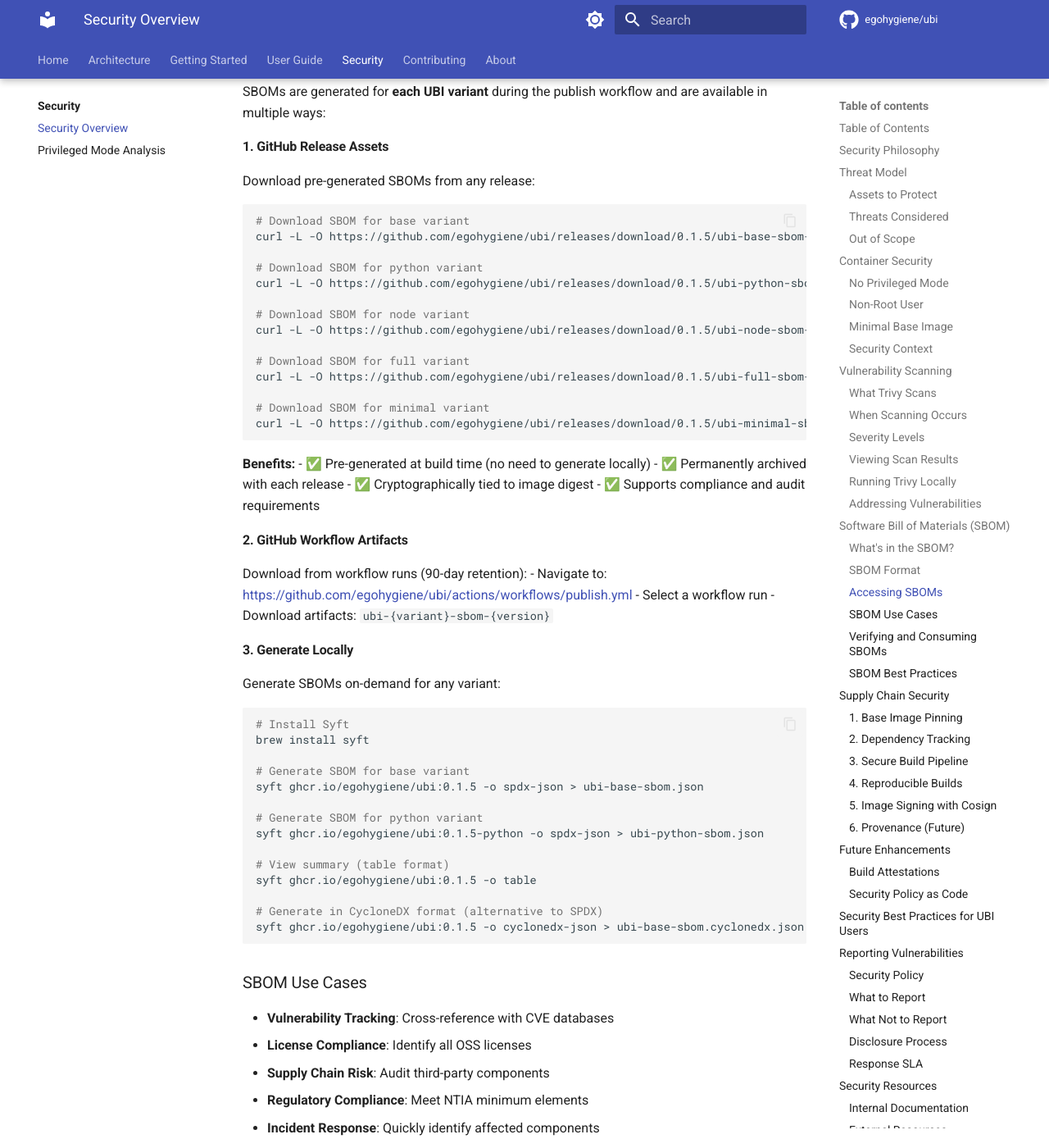
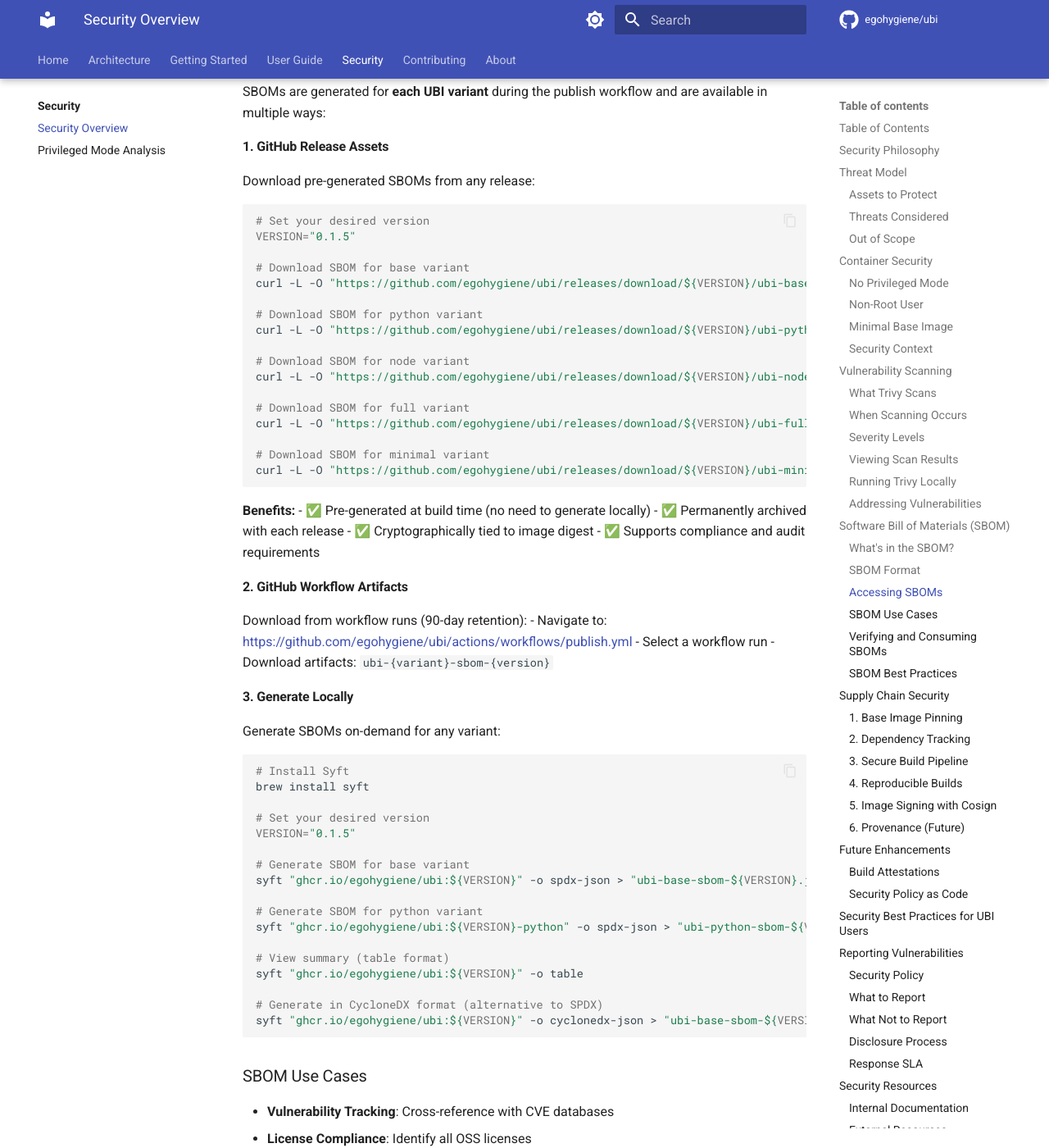
Before and after one commit to egohygiene/ubi, an MkDocs documentation site: the page built from docs/security-overview.md, in a window 1280 px wide and 1400 px high, scrolled down 6550 px. Shown: the whole window at 82% size. Built offline with MkDocs 1.6.1 and Material for MkDocs 9.7.7, drawn with Linux system fonts in a browser that asks for light colours; comment, search, counter and statistics services are not loaded; the version menu is left out; some of the changed text lies outside the part shown.

Commit message:
Address code review feedback: use version variables in documentation examples
Co-authored-by: szmyty <14865041+szmyty@users.noreply.github.com>

````diff
--- a/docs/security-overview.md
+++ b/docs/security-overview.md
@@ -247,20 +247,23 @@ SBOMs are generated for **each UBI variant** during the publish workflow and are
 Download pre-generated SBOMs from any release:
 
 ```bash
+# Set your desired version
+VERSION="0.1.5"
+
 # Download SBOM for base variant
-curl -L -O https://github.com/egohygiene/ubi/releases/download/0.1.5/ubi-base-sbom-0.1.5.spdx.json
+curl -L -O "https://github.com/egohygiene/ubi/releases/download/${VERSION}/ubi-base-sbom-${VERSION}.spdx.json"
 
 # Download SBOM for python variant
-curl -L -O https://github.com/egohygiene/ubi/releases/download/0.1.5/ubi-python-sbom-0.1.5.spdx.json
+curl -L -O "https://github.com/egohygiene/ubi/releases/download/${VERSION}/ubi-python-sbom-${VERSION}.spdx.json"
 
 # Download SBOM for node variant
-curl -L -O https://github.com/egohygiene/ubi/releases/download/0.1.5/ubi-node-sbom-0.1.5.spdx.json
+curl -L -O "https://github.com/egohygiene/ubi/releases/download/${VERSION}/ubi-node-sbom-${VERSION}.spdx.json"
 
 # Download SBOM for full variant
-curl -L -O https://github.com/egohygiene/ubi/releases/download/0.1.5/ubi-full-sbom-0.1.5.spdx.json
+curl -L -O "https://github.com/egohygiene/ubi/releases/download/${VERSION}/ubi-full-sbom-${VERSION}.spdx.json"
 
 # Download SBOM for minimal variant
-curl -L -O https://github.com/egohygiene/ubi/releases/download/0.1.5/ubi-minimal-sbom-0.1.5.spdx.json
+curl -L -O "https://github.com/egohygiene/ubi/releases/download/${VERSION}/ubi-minimal-sbom-${VERSION}.spdx.json"
 ```
 
 **Benefits:**
@@ -284,17 +287,20 @@ Generate SBOMs on-demand for any variant:
    # Install Syft
    brew install syft
 
+   # Set your desired version
+   VERSION="0.1.5"
+
    # Generate SBOM for base variant
-   syft ghcr.io/egohygiene/ubi:0.1.5 -o spdx-json > ubi-base-sbom.json
+   syft "ghcr.io/egohygiene/ubi:${VERSION}" -o spdx-json > "ubi-base-sbom-${VERSION}.json"
 
    # Generate SBOM for python variant
-   syft ghcr.io/egohygiene/ubi:0.1.5-python -o spdx-json > ubi-python-sbom.json
+   syft "ghcr.io/egohygiene/ubi:${VERSION}-python" -o spdx-json > "ubi-python-sbom-${VERSION}.json"
 
    # View summary (table format)
-   syft ghcr.io/egohygiene/ubi:0.1.5 -o table
+   syft "ghcr.io/egohygiene/ubi:${VERSION}" -o table
 
    # Generate in CycloneDX format (alternative to SPDX)
-   syft ghcr.io/egohygiene/ubi:0.1.5 -o cyclonedx-json > ubi-base-sbom.cyclonedx.json
+   syft "ghcr.io/egohygiene/ubi:${VERSION}" -o cyclonedx-json > "ubi-base-sbom-${VERSION}.cyclonedx.json"
    ```
 
 ### SBOM Use Cases
@@ -313,35 +319,44 @@ Generate SBOMs on-demand for any variant:
 # Install SPDX tools
 pip install spdx-tools
 
+# Set your version
+VERSION="0.1.5"
+
 # Validate SBOM structure
-pyspdxtools -i ubi-base-sbom-0.1.5.spdx.json
+pyspdxtools -i "ubi-base-sbom-${VERSION}.spdx.json"
 
 # Extract package list
-jq '.packages[] | .name' ubi-base-sbom-0.1.5.spdx.json
+jq '.packages[] | .name' "ubi-base-sbom-${VERSION}.spdx.json"
 ```
 
 #### Scan SBOM for Vulnerabilities
 
 ```bash
+# Set your version
+VERSION="0.1.5"
+
 # Use Grype to scan SBOM for vulnerabilities
-grype sbom:./ubi-base-sbom-0.1.5.spdx.json
+grype "sbom:./ubi-base-sbom-${VERSION}.spdx.json"
 
 # Use Trivy to scan SBOM
-trivy sbom ubi-base-sbom-0.1.5.spdx.json --severity HIGH,CRITICAL
+trivy sbom "ubi-base-sbom-${VERSION}.spdx.json" --severity HIGH,CRITICAL
 ```
 
 #### Compare Variants
 
 ```bash
+# Set your version
+VERSION="0.1.5"
+
 # Compare package counts between variants
-echo "Base packages: $(jq '.packages | length' ubi-base-sbom-0.1.5.spdx.json)"
-echo "Python packages: $(jq '.packages | length' ubi-python-sbom-0.1.5.spdx.json)"
-echo "Full packages: $(jq '.packages | length' ubi-full-sbom-0.1.5.spdx.json)"
+echo "Base packages: $(jq '.packages | length' "ubi-base-sbom-${VERSION}.spdx.json")"
+echo "Python packages: $(jq '.packages | length' "ubi-python-sbom-${VERSION}.spdx.json")"
+echo "Full packages: $(jq '.packages | length' "ubi-full-sbom-${VERSION}.spdx.json")"
 
 # Find packages unique to python variant
 comm -13 \
-  <(jq -r '.packages[].name' ubi-base-sbom-0.1.5.spdx.json | sort) \
-  <(jq -r '.packages[].name' ubi-python-sbom-0.1.5.spdx.json | sort)
+  <(jq -r '.packages[].name' "ubi-base-sbom-${VERSION}.spdx.json" | sort) \
+  <(jq -r '.packages[].name' "ubi-python-sbom-${VERSION}.spdx.json" | sort)
 ```
 
 #### Integrate with CI/CD
````
Also changed, not shown: docs/release-process.md (+10 -4 lines), 1 other file.
